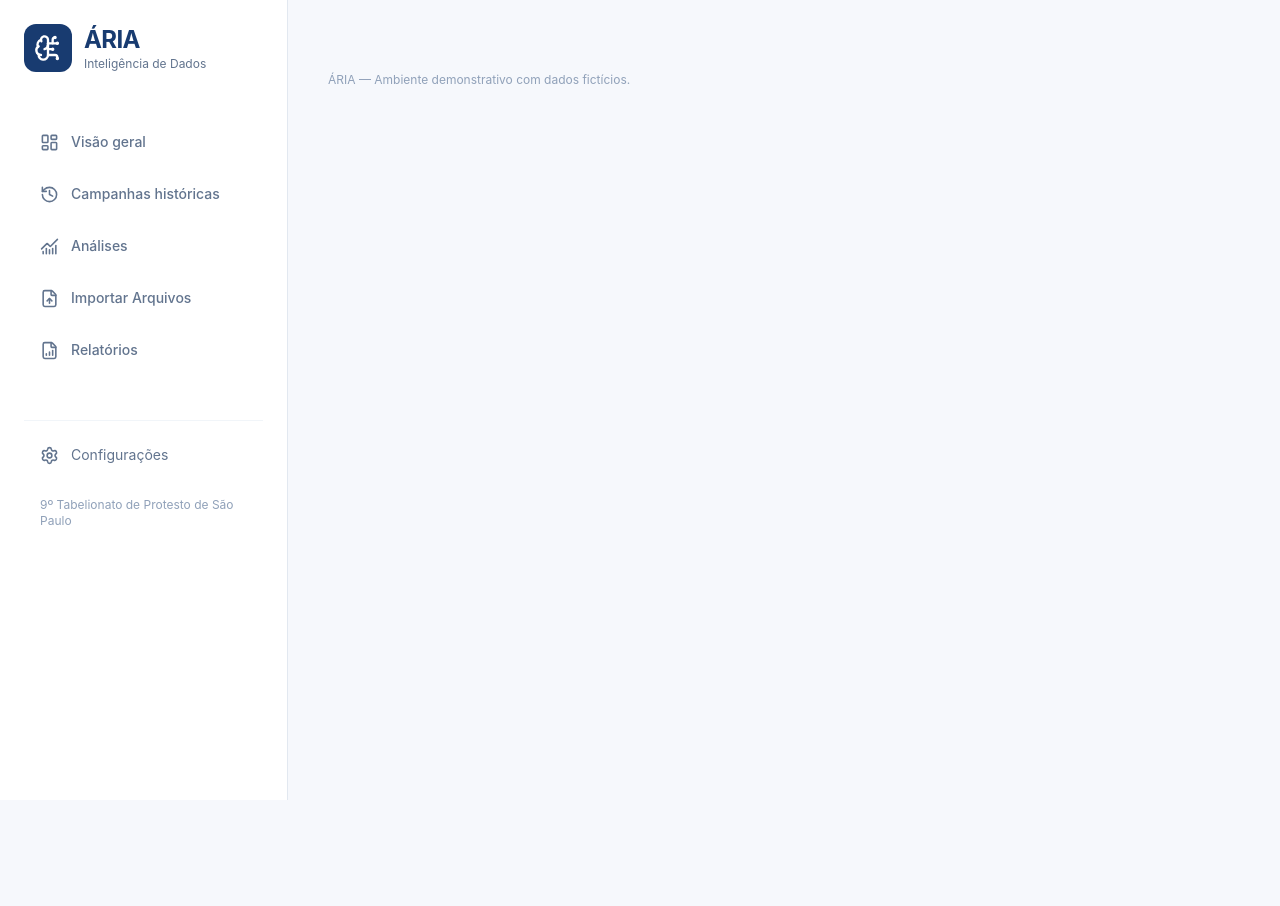
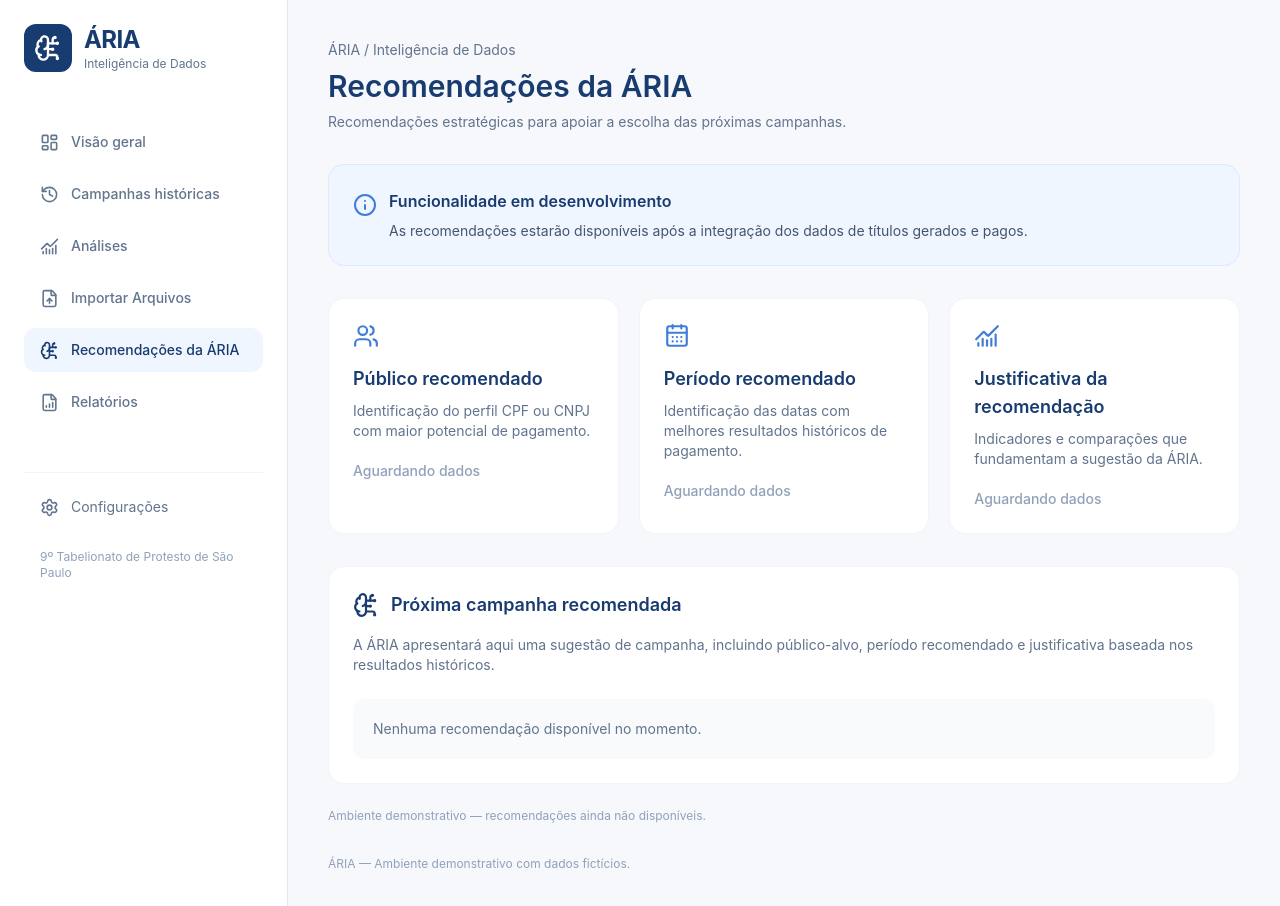
Before and after one commit to Liberato02/9TB_FrontEnd, a React (Vite) app: page /recomendacoes in a window 1280 px wide. Shown: the top 906 px of the page. Before the commit the page ends 800 px from the top, so only its background shows below. Built offline with nearby package versions, Linux system fonts and the light colour scheme.

Commit message:
feat: adiciona pagina de recomendacoes da ARIA

```diff
--- a/src/App.tsx
+++ b/src/App.tsx
@@ -7,6 +7,7 @@ import Campanhas from "./pages/Campanhas";
 import Analises from "./pages/Analises";
 import Relatorios from "./pages/Relatorios";
 import ImportarArquivos from "./pages/ImportarArquivos";
+import Recomendacoes from "./pages/Recomendacoes";
 
 function App() {
   return (
@@ -23,9 +24,11 @@ function App() {
 
           <Route path="/analises" element={<Analises />} />
 
+          <Route path="/importar-arquivos" element={<ImportarArquivos />} />
+
+          <Route path="/recomendacoes" element={<Recomendacoes />} />
+
           <Route path="/relatorios" element={<Relatorios />} />
-
-          <Route path="/importar-arquivos" element={<ImportarArquivos />} />
         </Routes>
 
         <p className="mt-8 text-xs text-slate-400">
--- a/src/components/layout/Sidebar.tsx
+++ b/src/components/layout/Sidebar.tsx
@@ -30,6 +30,11 @@ const menu = [
     nome: "Importar Arquivos",
     icone: FileUp,
     caminho: "/importar-arquivos",
+  },
+  {
+    nome: "Recomendações da ÁRIA",
+    icone: BrainCircuit,
+    caminho: "/recomendacoes",
   },
   {
     nome: "Relatórios",
--- /dev/null
+++ b/src/pages/Recomendacoes.tsx
@@ -0,0 +1,119 @@
+import {
+  BrainCircuit,
+  CalendarDays,
+  Users,
+  ChartNoAxesCombined,
+  Info,
+} from "lucide-react";
+
+function Recomendacoes() {
+  return (
+    <div>
+      {/* CABEÇALHO */}
+      <header className="mb-8">
+        <p className="text-sm text-slate-500">ÁRIA / Inteligência de Dados</p>
+
+        <h2 className="mt-2 text-3xl font-semibold">Recomendações da ÁRIA</h2>
+
+        <p className="mt-2 text-sm text-slate-500">
+          Recomendações estratégicas para apoiar a escolha das próximas
+          campanhas.
+        </p>
+      </header>
+
+      {/* STATUS */}
+      <section className="mb-8 rounded-2xl border border-blue-100 bg-blue-50 p-6">
+        <div className="flex items-start gap-3">
+          <Info className="mt-1 shrink-0 text-[#3F7DD9]" />
+
+          <div>
+            <h3 className="font-semibold">Funcionalidade em desenvolvimento</h3>
+
+            <p className="mt-2 text-sm text-slate-600">
+              As recomendações estarão disponíveis após a integração dos dados
+              de títulos gerados e pagos.
+            </p>
+          </div>
+        </div>
+      </section>
+
+      {/* ESTRUTURA DAS RECOMENDAÇÕES */}
+      <section className="grid grid-cols-1 gap-5 md:grid-cols-3">
+        <article className="rounded-2xl border border-slate-100 bg-white p-6">
+          <Users size={26} className="text-[#3F7DD9]" />
+
+          <h3 className="mt-4 text-lg font-semibold">Público recomendado</h3>
+
+          <p className="mt-2 text-sm text-slate-500">
+            Identificação do perfil CPF ou CNPJ com maior potencial de
+            pagamento.
+          </p>
+
+          <p className="mt-5 text-sm font-medium text-slate-400">
+            Aguardando dados
+          </p>
+        </article>
+
+        <article className="rounded-2xl border border-slate-100 bg-white p-6">
+          <CalendarDays size={26} className="text-[#3F7DD9]" />
+
+          <h3 className="mt-4 text-lg font-semibold">Período recomendado</h3>
+
+          <p className="mt-2 text-sm text-slate-500">
+            Identificação das datas com melhores resultados históricos de
+            pagamento.
+          </p>
+
+          <p className="mt-5 text-sm font-medium text-slate-400">
+            Aguardando dados
+          </p>
+        </article>
+
+        <article className="rounded-2xl border border-slate-100 bg-white p-6">
+          <ChartNoAxesCombined size={26} className="text-[#3F7DD9]" />
+
+          <h3 className="mt-4 text-lg font-semibold">
+            Justificativa da recomendação
+          </h3>
+
+          <p className="mt-2 text-sm text-slate-500">
+            Indicadores e comparações que fundamentam a sugestão da ÁRIA.
+          </p>
+
+          <p className="mt-5 text-sm font-medium text-slate-400">
+            Aguardando dados
+          </p>
+        </article>
+      </section>
+
+      {/* RECOMENDAÇÃO FINAL */}
+      <section className="mt-8 rounded-2xl border border-slate-100 bg-white p-6">
+        <div className="flex items-center gap-3">
+          <BrainCircuit size={26} className="text-[#183B70]" />
+
+          <h3 className="text-lg font-semibold">
+            Próxima campanha recomendada
+          </h3>
+        </div>
+
+        <p className="mt-4 text-sm text-slate-500">
+          A ÁRIA apresentará aqui uma sugestão de campanha, incluindo
+          público-alvo, período recomendado e justificativa baseada nos
+          resultados históricos.
+        </p>
+
+        <div className="mt-6 rounded-xl bg-slate-50 p-5">
+          <p className="text-sm text-slate-500">
+            Nenhuma recomendação disponível no momento.
+          </p>
+        </div>
+      </section>
+
+      <p className="mt-6 text-xs text-slate-400">
+        Ambiente demonstrativo — recomendações ainda não disponíveis.
+      </p>
+    </div>
+  );
+}
+
+export default Recomendacoes;
```
